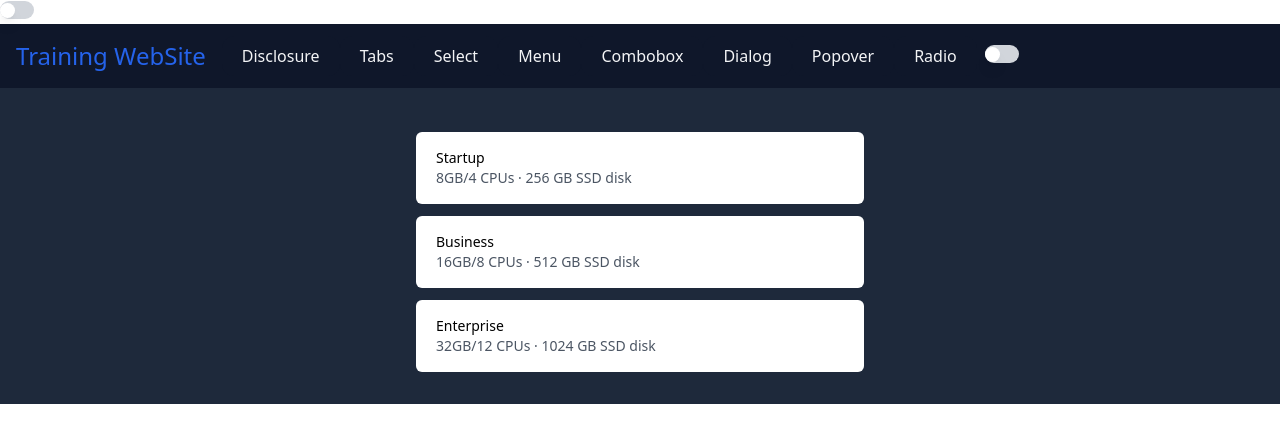
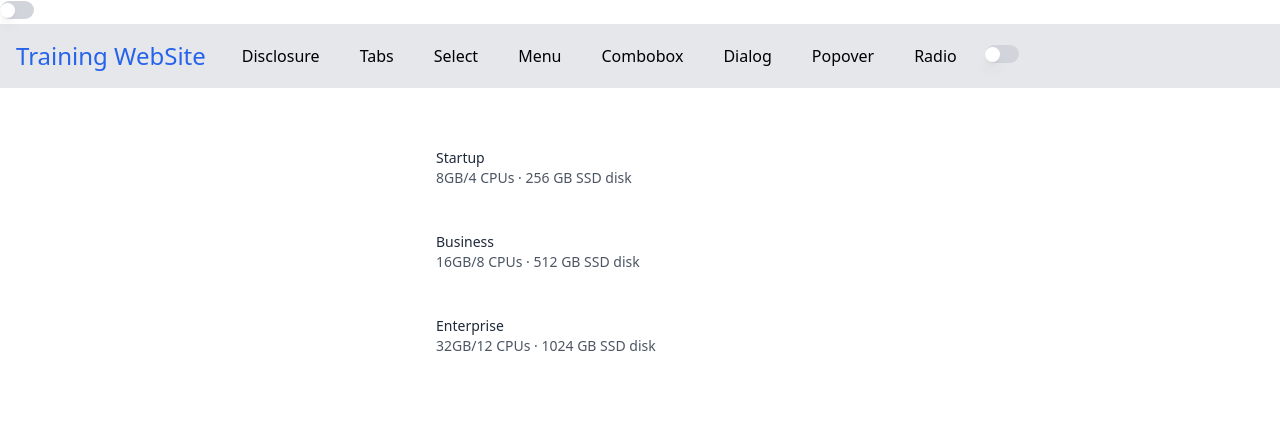
Before and after one commit to giliolizera/Training, a Vue app: page /radio in a window 1280 px wide. Shown: the top 442 px of the page. Built offline with nearby package versions, Linux system fonts and the light colour scheme; what maska would draw is missing.

Commit message:
feat: dark mode fixes

```diff
--- a/src/components/Cadastro.vue
+++ b/src/components/Cadastro.vue
@@ -1,4 +1,5 @@
 <template>
+   <div class=" text-slate-800 bg-white rounded dark:bg-slate-800 dark:text-white">
       <div class="w-full bg-gray-200 dark:bg-slate-900">
          <router-link to="/">
             <button class="text-blue-600 bg-gray-200 dark:bg-slate-900 font-medium text-2xl flex p-4 justify-start">
@@ -6,7 +7,6 @@
             </button>
          </router-link>
       </div>
-   <div class=" text-slate-800 bg-white rounded dark:bg-slate-800 dark:text-white">
       <div class="grid grid-cols-1 gap-4 p-2 text-center lg:grid-cols-3 md:grid-cols-3">
          <div class="col-span-1 mt-4 text-lg font-medium">
             Junte-se conosco e descubra as vantagens em utilizar o Traning para gerenciar seus negócios!
@@ -86,7 +86,7 @@ export default {
    }),
    methods: {
       validar() {
-         if (this.form.nome != '' && this.form.email > 10 && this.form.telefone.length > 13 && this.form.cpf.length > 13 && this.form.senha > 5) {
+         if (this.form.nome != '' && this.form.email.length > 10 && this.form.telefone.length > 13 && this.form.cpf.length > 13 && this.form.senha.length > 5) {
             this.avançar = true
          }
          else {
--- a/src/components/Combobox.vue
+++ b/src/components/Combobox.vue
@@ -1,6 +1,6 @@
 <template>
   <Upside/>
-  <div class="bg-slate-800 py-16">
+  <div class="text-slate-800 bg-white rounded dark:bg-slate-800 dark:text-white py-16">
     <div class="mx-auto w-72 max-w-md rounded-md">
       <div class="inline-flex bg-white w-72 rounded-md">
         <input class="w-full pl-3 px-1 py-1 rounded-md focus:outline-none text-left" type="text"
--- a/src/components/Dialog.vue
+++ b/src/components/Dialog.vue
@@ -1,7 +1,7 @@
 <template>
    <Upside />
    <div class="fixed inset-0 w-screen h-screen bg-neutral-500/50 z-40" @click.stop="exibir = false" v-show="exibir"></div>
-   <div class="bg-slate-800 pt-36">
+   <div class="text-slate-800 bg-white rounded dark:bg-slate-800 dark:text-white pt-36">
       <div class="rounded-md flex items-center justify-center">
          <TransitionGroup enter-active-class="transition duration-500 ease-out" enter-from-class="opacity-0"
             enter-to-class="opacity-100">
--- a/src/components/Disclosure.vue
+++ b/src/components/Disclosure.vue
@@ -1,6 +1,6 @@
 <template>
   <Upside />
-  <div class="bg-slate-800">
+  <div class="text-slate-800 bg-white rounded dark:bg-slate-800 dark:text-white">
     <div class="w-full px-4 pt-16">
       <div class="mx-auto w-full max-w-md rounded-2xl bg-gray-100 p-2">
         <button
--- a/src/components/Menu.vue
+++ b/src/components/Menu.vue
@@ -1,6 +1,6 @@
 <template>
    <Upside />
-   <div class="pt-10 flex justify-center pl-20 bg-slate-800">
+   <div class="pt-10 flex justify-center pl-20 text-slate-800 bg-white rounded dark:bg-slate-800 dark:text-white">
       <div class="relative inline-block text-left">
          <button @click="exibir = !exibir"
             class="inline-flex w-full justify-center rounded-md bg-slate-900 px-4 py-2 text-sm font-medium text-white hover:bg-opacity-60">
--- a/src/components/Popover.vue
+++ b/src/components/Popover.vue
@@ -1,8 +1,9 @@
 <template>
   <Upside />
-  <div class="pt-10 flex justify-center pl-60 bg-slate-800">
+  <div class="text-slate-800 bg-white rounded dark:bg-slate-800 dark:text-white">
+    <div class="pt-10 flex justify-center pl-60">
     <button @click="exibir = !exibir"
-     class="relative inline-flex rounded-md bg-slate-900 px-4 py-2 text-sm font-medium text-white hover:bg-opacity-60">
+      class="relative inline-flex rounded-md dark:bg-slate-900 bg-gray-400 text-white px-4 py-2 text-sm font-medium hover:bg-opacity-60">
       Options
       <ChevronDownIcon class="ml-2 -mr-1 h-5 w-5 text-violet-200 hover:text-violet-100" />
     </button>
@@ -14,7 +15,7 @@
           v-for="item in solutions"
           :key="item.name"
           :href="item.href"
-         class="-m-3 flex items-center rounded-lg p-2 transition duration-150 ease-in-out hover:bg-gray-200 focus:outline-none focus-visible:ring focus-visible:ring-orange-500 focus-visible:ring-opacity-50"
+          class="-m-3 flex items-center rounded-lg p-2 transition duration-150 ease-in-out hover:bg-gray-100 focus:outline-none focus-visible:ring focus-visible:ring-orange-500 focus-visible:ring-opacity-50"
         >
           <div
             class="flex h-10 w-10 shrink-0 items-center justify-center text-white sm:h-12 sm:w-12"
@@ -45,6 +46,7 @@
             Start integrating products and tools
           </span>
         </a>
+      </div>
     </div>
     </div>
   </div>
--- a/src/components/Radio.vue
+++ b/src/components/Radio.vue
@@ -1,6 +1,6 @@
 <template>
    <Upside />
-   <div class="bg-slate-800">
+   <div class="text-slate-800 bg-white rounded dark:bg-slate-800 dark:text-white">
       <div class="mx-auto w-full max-w-md py-8">
          <div class="mx-auto w-full grid rounded-md">
             <button v-for="(plan, index) in plans" :key="index" @click="active = plan.name">
--- a/src/components/Select.vue
+++ b/src/components/Select.vue
@@ -1,6 +1,6 @@
 <template>
   <Upside />
-  <div class="bg-slate-800 py-16">
+  <div class="text-slate-800 bg-white rounded dark:bg-slate-800 dark:text-white py-16">
     <div class="mx-auto w-72 max-w-md rounded-md">
       <div class="inline-flex bg-white w-72 rounded-md">
         <button @click="exibir = !exibir" @keypress="!exibir" @keydown.prevent.esc="escape()"
--- a/src/components/Upside.vue
+++ b/src/components/Upside.vue
@@ -1,50 +1,50 @@
 <template>
    <div>
-      <div class="lg:flex lg:justify-start bg-slate-900">
+      <div class="lg:flex lg:justify-start bg-gray-200 dark:bg-slate-900">
          <div class="lg:inline-flex">
             <router-link to="/">
-               <button class="text-blue-600 bg-slate-900 font-medium text-2xl flex p-4 justify-start">
+               <button class="text-blue-600 bg-gray-200 dark:bg-slate-900 font-medium text-2xl flex p-4 justify-start">
                   Training WebSite
                </button>
             </router-link>
          </div>
          <router-link to="/disclosure" class="mt-3">
-            <button class="bg-slate-900 text-gray-100 font-medium py-2 px-5 mb-2 rounded-xl">
+            <button class="dark:bg-slate-900 bg:gray-200 dark:text-gray-100 font-medium py-2 px-5 mb-2 rounded-xl">
                Disclosure
             </button>
          </router-link>
          <router-link to="/tabs" class="mt-3">
-            <button class="bg-slate-900 text-gray-100 font-medium py-2 px-5 mb-2 rounded-xl">
+            <button class="dark:bg-slate-900 bg:gray-200 dark:text-gray-100 font-medium py-2 px-5 mb-2 rounded-xl">
                Tabs
             </button>
          </router-link>
          <router-link to="/select" class="mt-3">
-            <button class="bg-slate-900 text-gray-100 font-medium py-2 px-5 mb-2 rounded-xl">
+            <button class="dark:bg-slate-900 bg:gray-200 dark:text-gray-100 font-medium py-2 px-5 mb-2 rounded-xl">
                Select
             </button>
          </router-link>
          <router-link to="/menu" class="mt-3">
-            <button class="bg-slate-900 text-gray-100 font-medium py-2 px-5 mb-2 rounded-xl">
+            <button class="dark:bg-slate-900 bg:gray-200 dark:text-gray-100 font-medium py-2 px-5 mb-2 rounded-xl">
                Menu
             </button>
          </router-link>
          <router-link to="/combobox" class="mt-3">
-            <button class="bg-slate-900 text-gray-100 font-medium py-2 px-5 mb-2 rounded-xl">
+            <button class="dark:bg-slate-900 bg:gray-200 dark:text-gray-100 font-medium py-2 px-5 mb-2 rounded-xl">
                Combobox
             </button>
          </router-link>
          <router-link to="/dialog" class="mt-3">
-            <button class="bg-slate-900 text-gray-100 font-medium py-2 px-5 mb-2 rounded-xl">
+            <button class="dark:bg-slate-900 bg:gray-200 dark:text-gray-100 font-medium py-2 px-5 mb-2 rounded-xl">
                Dialog
             </button>
          </router-link>
          <router-link to="/popover" class="mt-3">
-            <button class="bg-slate-900 text-gray-100 font-medium py-2 px-5 mb-2 rounded-xl">
+            <button class="dark:bg-slate-900 bg:gray-200 dark:text-gray-100 font-medium py-2 px-5 mb-2 rounded-xl">
                Popover
             </button>
          </router-link>
          <router-link to="/radio" class="mt-3">
-            <button class="bg-slate-900 text-gray-100 font-medium py-2 px-5 mb-2 rounded-xl">
+            <button class="dark:bg-slate-900 bg:gray-200 dark:text-gray-100 font-medium py-2 px-5 mb-2 rounded-xl">
                Radio
             </button>
          </router-link>
```
Also changed, not shown: src/components/Tabs.vue (+7 -7 lines). Lines whose indentation alone changed are shown as unchanged.
